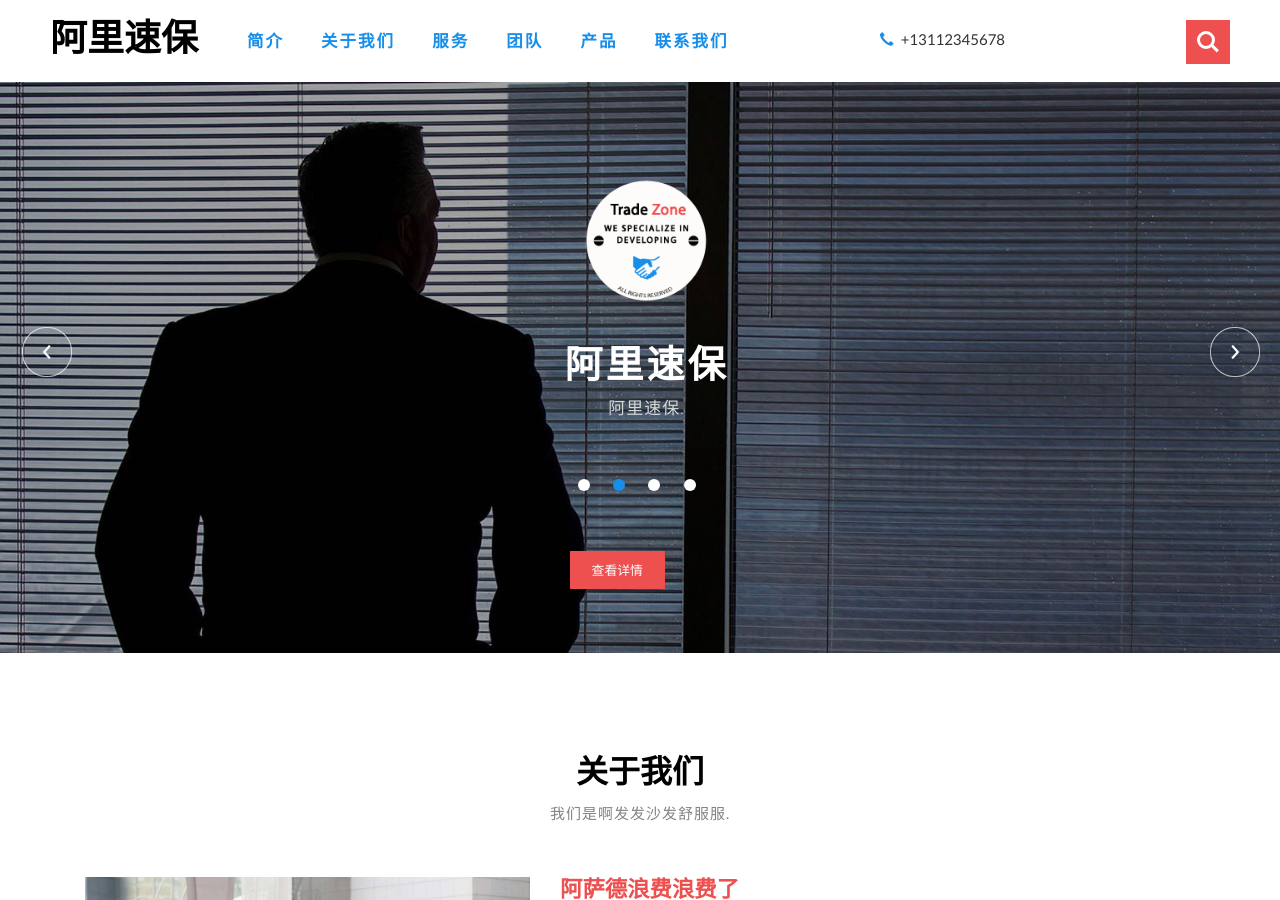
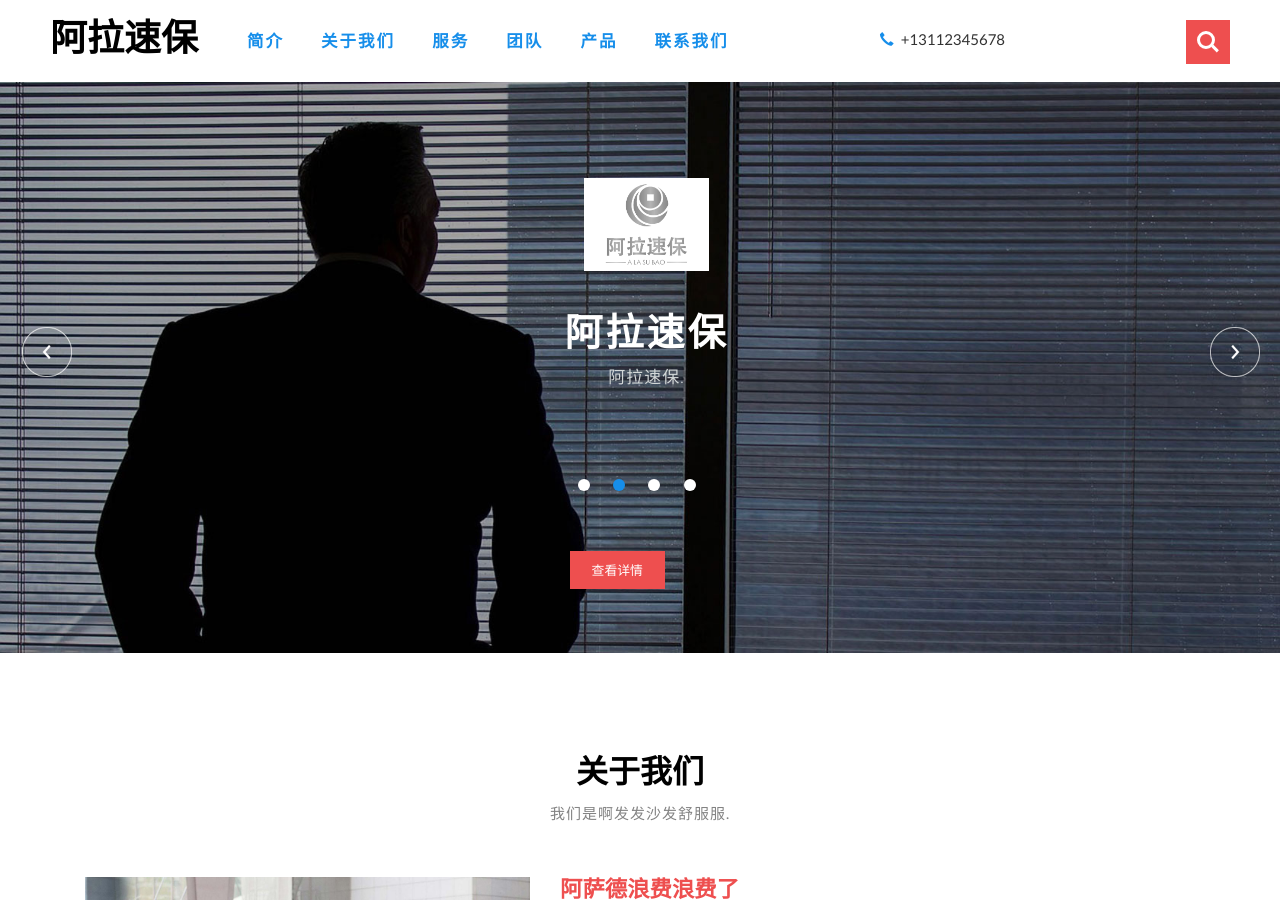
Before and after one commit to alisubao/alisubao.github.io, a Jekyll site: the page index.html, which Jekyll copies as it is, in a window 1280 px wide and 900 px high. Built offline with Jekyll 4.4.1, drawn with Linux system fonts in a browser that asks for light colours.

Commit message:
地图定位与站点名称修改

```diff
--- a/index.html
+++ b/index.html
@@ -7,11 +7,11 @@
 <!DOCTYPE html>
 <html lang="zh">
 <head>
-<title> 阿里速保 </title>
+<title> 阿拉速保 </title>
 <!-- for-mobile-apps -->
 <meta name="viewport" content="width=device-width, initial-scale=1">
 <meta http-equiv="Content-Type" content="text/html; charset=utf-8" />
-<meta name="keywords" content="阿里速保" />
+<meta name="keywords" content="阿拉速保" />
 <script type="application/x-javascript"> addEventListener("load", function() { setTimeout(hideURLbar, 0); }, false);
 		function hideURLbar(){ window.scrollTo(0,1); } </script>
 <!-- //for-mobile-apps -->
@@ -36,12 +36,12 @@
 							<!-- Brand and toggle get grouped for better mobile display -->
 							<div class="navbar-header">
 								<button type="button" class="navbar-toggle collapsed" data-toggle="collapse" data-target="#bs-example-navbar-collapse-1">
-									<span class="sr-only">阿里速保</span>
+									<span class="sr-only">阿拉速保</span>
 									<span class="icon-bar"></span>
 									<span class="icon-bar"></span>
 									<span class="icon-bar"></span>
 								</button>
-								<h1><a class="navbar-brand" href="index.html">阿里速保</span></a></h1>
+								<h1><a class="navbar-brand" href="index.html">阿拉速保</span></a></h1>
 							</div>
 							<!-- Collect the nav links, forms, and other content for toggling -->
 							<div class="collapse navbar-collapse nav-wil" id="bs-example-navbar-collapse-1">
@@ -87,9 +87,9 @@
 							<img src="images/bann2.jpg" class="img-responsive" alt="Trade Zone">
 						</div>
 						<div class="slider-info">
-							<img src="images/logo1.png" class="img-responsive" alt="logo">
-							<h3>阿里速保</h3>
-						    <p>阿里速保.</p>
+							<img src="images/logo.jpg" class="img-responsive" alt="logo">
+							<h3>阿拉速保</h3>
+						    <p>阿拉速保.</p>
 						</div>
 					</li>
 					<li>
@@ -97,9 +97,9 @@
 							<img src="images/bann1.jpg" class="img-responsive" alt="Trade Zone">
 						</div>
 						<div class="slider-info">
-							<img src="images/logo1.png" class="img-responsive" alt="logo">
-							<h3>阿里速保 </h3>
-							<p>阿里速保.</p>
+							<img src="images/logo.jpg" class="img-responsive" alt="logo">
+							<h3>阿拉速保 </h3>
+							<p>阿拉速保.</p>
 						</div>
 					</li>
 					<li>
@@ -107,9 +107,9 @@
 							<img src="images/bann2.jpg" class="img-responsive" alt="Trade Zone">
 						</div>
 						<div class="slider-info">
-							<img src="images/logo1.png" class="img-responsive" alt="logo">
-							<h3>阿里速保</h3>
-							<p>阿里速保.</p>
+							<img src="images/logo.jpg" class="img-responsive" alt="logo">
+							<h3>阿拉速保</h3>
+							<p>阿拉速保.</p>
 						</div>
 					</li>
 					<li>
@@ -117,9 +117,9 @@
 							<img src="images/bann1.jpg" class="img-responsive" alt="Trade Zone">
 						</div>
 						<div class="slider-info">
-							<img src="images/logo1.png" class="img-responsive" alt="logo">
-							<h3>阿里速保.</h3>
-							<p>阿里速保.</p>
+							<img src="images/logo.jpg" class="img-responsive" alt="logo">
+							<h3>阿拉速保.</h3>
+							<p>阿拉速保.</p>
 						</div>
 					</li>
 
@@ -136,9 +136,9 @@
 								<div class="modal-content">
 									<div class="modal-header">
 										<button type="button" class="close" data-dismiss="modal">&times;</button>
-										<h4>阿里速保</h4>
+										<h4>阿拉速保</h4>
 										<img src="images/bann2.jpg" alt=" " class="img-responsive">
-										<h5>阿里速保</h5>
+										<h5>阿拉速保</h5>
 										<p>弗拉法兰克福leaf卡了分开了访客量付款了看法拉克福利.</p>
 									</div>
 								</div>
@@ -414,7 +414,7 @@
 <h3 class="tittle">联系我们</h3>
 <p class="title-para-w3-agileits">公司地址.</p>
 	<div class="map-left-w3-agile">
-		<iframe src="https://www.google.com/maps/embed?pb=!1m18!1m12!1m3!1d50100.48997179645!2d-76.53127244240966!3d38.29616554483137!2m3!1f0!2f0!3f0!3m2!1i1024!2i768!4f13.1!3m3!1m2!1s0x89b7622e038ee603%3A0x71219558c7232c0!2sCalifornia%2C+MD%2C+USA!5e0!3m2!1sen!2sin!4v1478498810487"></iframe>
+		<iframe src="http://m.amap.com/navi/?dest=121.541311,29.820278&amp;destName=阿拉速保&amp;hideRouteIcon=1&amp;key=a7319bc408e2186045ec5d1cacee878c"></iframe>
 	</div>
 	<div class="address-right-w3ls">
 		<h5>联系方式</h5>
```
